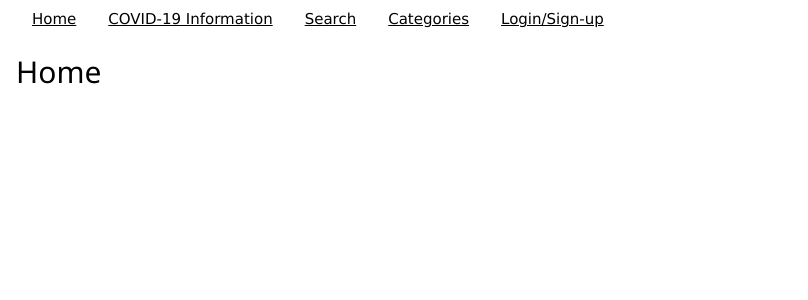
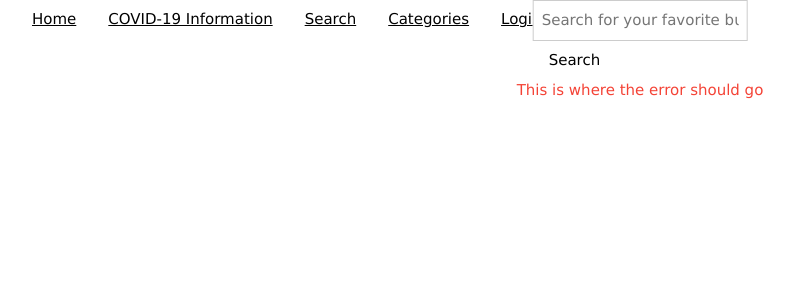
Before and after one commit to DairySniper31/localbusinesstrackerv2, a React (Create React App) app: page / in a window 1280 px wide. Shown: the top 300 px of the page, without its empty margins (0-808 px from the left). Built offline with nearby package versions, Linux system fonts and the light colour scheme.

Commit message:
Home Page made

```diff
--- a/src/App.js
+++ b/src/App.js
@@ -1,13 +1,9 @@
 import React from 'react';
 import { Link, Route, Switch} from "react-router-dom";
 
+import Home from "./Home";
+
 import './w3.css';
-
-const Home = () => (
-  <div>
-    <h2>Home</h2>
-  </div>
-);
 
 const Covid = () => (
   <div>
--- /dev/null
+++ b/src/Home.js
@@ -0,0 +1,19 @@
+import React from "react";
+
+import "./w3.css";
+
+function Home() {
+	return (
+		<div className="w3-display-topmiddle">
+			<form className="w3-container">
+				<input className="w3-input w3-border" type="text" id="search" placeholder="Search for your favorite business"/>
+				<input className="w3-button 3-blue" type="submit" value="Search"/>
+			</form>
+			<label className="w3-text-red">
+				This is where the error should go
+			</label>
+		</div>
+	);
+}
+
+export default Home;
```
